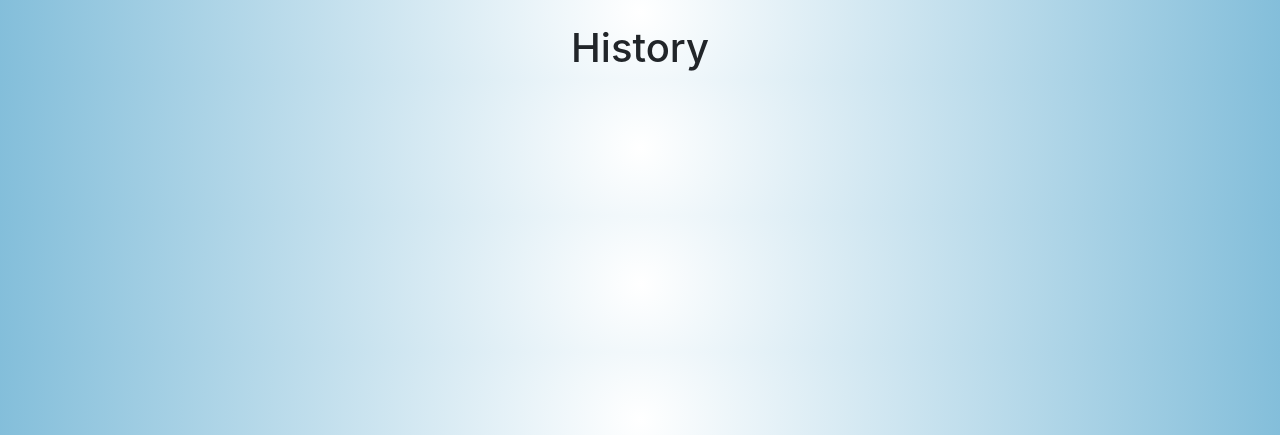
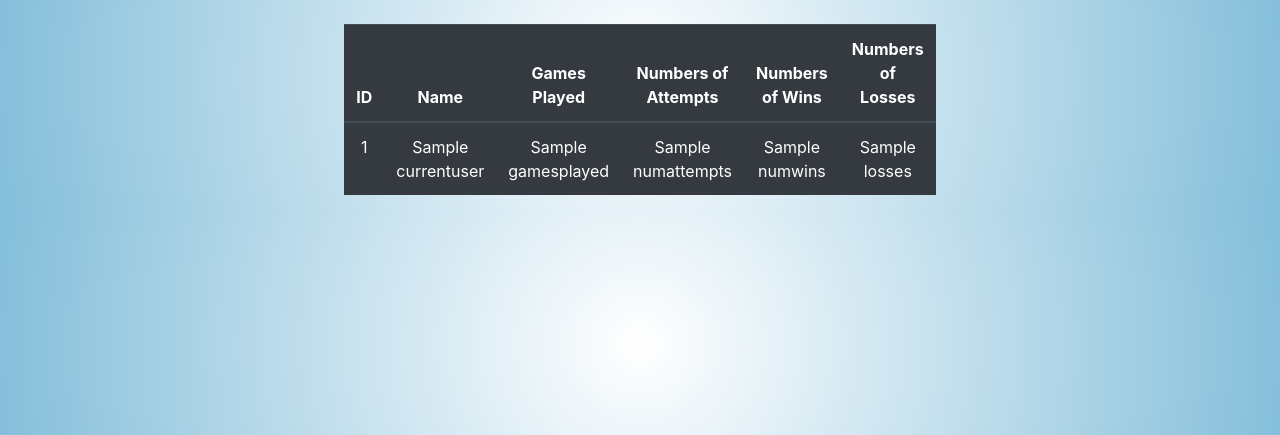
Before and after one commit to ryanwhite04/chengyule, a Python web app: template templates/history.html in a window 1280 px wide. Shown: the part 56-491 px from the top of the page. Run offline with Jinja, Linux system fonts and the light colour scheme; the template is opened without the code that fills it: most values are stand-ins (such as "Sample title", 1, 10 or a date in 2020).

Commit message:
display registered user stats in an htlm table

```diff
--- a/templates/history.html
+++ b/templates/history.html
@@ -1,6 +1,35 @@
+
 {% extends 'base.html' %}
-{% block title %}{{title}}{% endblock %}
+{% block title %}
+{{title}}
+{% endblock %}
 
 {% block content %}
-<h1>History</h1>
+<table class="table table-dark">
+    <thead>
+        <tr>
+            <!-- Your Columns HERE -->
+            <th>ID</th>
+            <th>Name</th>
+            <th>Games Played</th>
+            <th>Numbers of Attempts</th>
+            <th>Numbers of Wins</th>
+            <th>Numbers of Losses</th>
+        </tr>
+    </thead>
+    <tbody>
+        <!-- Your rows inside the table HERE: -->
+        {% for currentuser in currentuser %}
+            <tr>
+                <td>{{ currentuser.id }}</td>
+                <td>{{ currentuser.name }}</td>
+                <td>{{ currentuser.gamesplayed }}</td>
+                <td>{{ currentuser.Numattempts }}</td>
+                <td>{{ currentuser.numwins }}</td>
+                <td>{{ currentuser.losses }}</td>
+            </tr>
+        {% endfor %}
+    </tbody>
+</table>
+
 {% endblock %}
```
